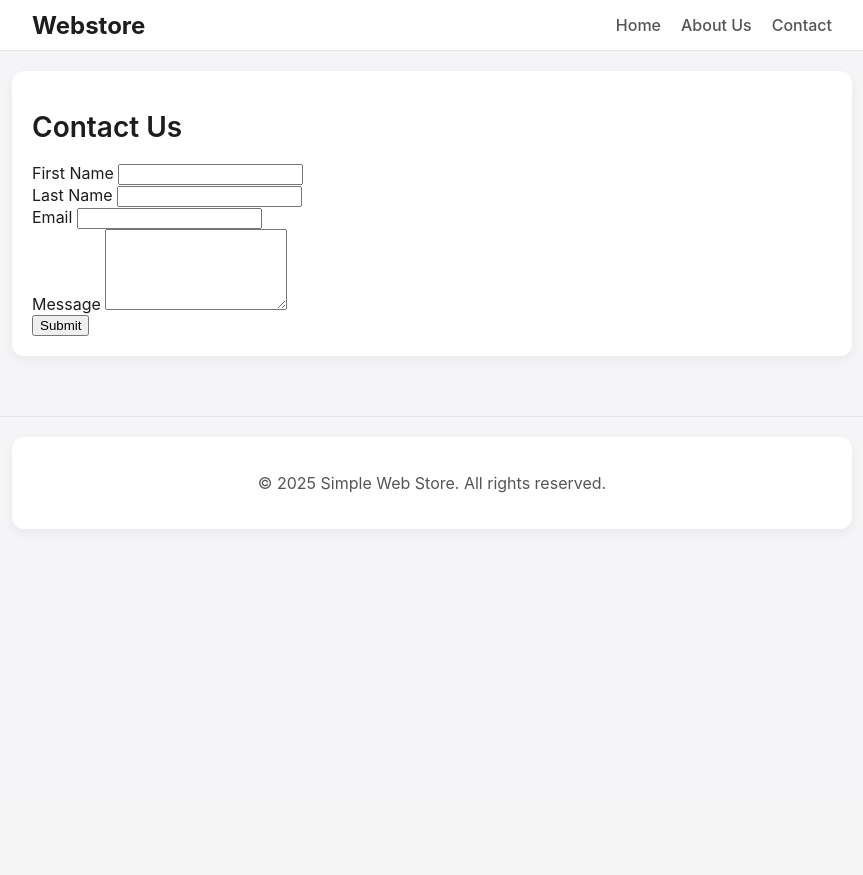
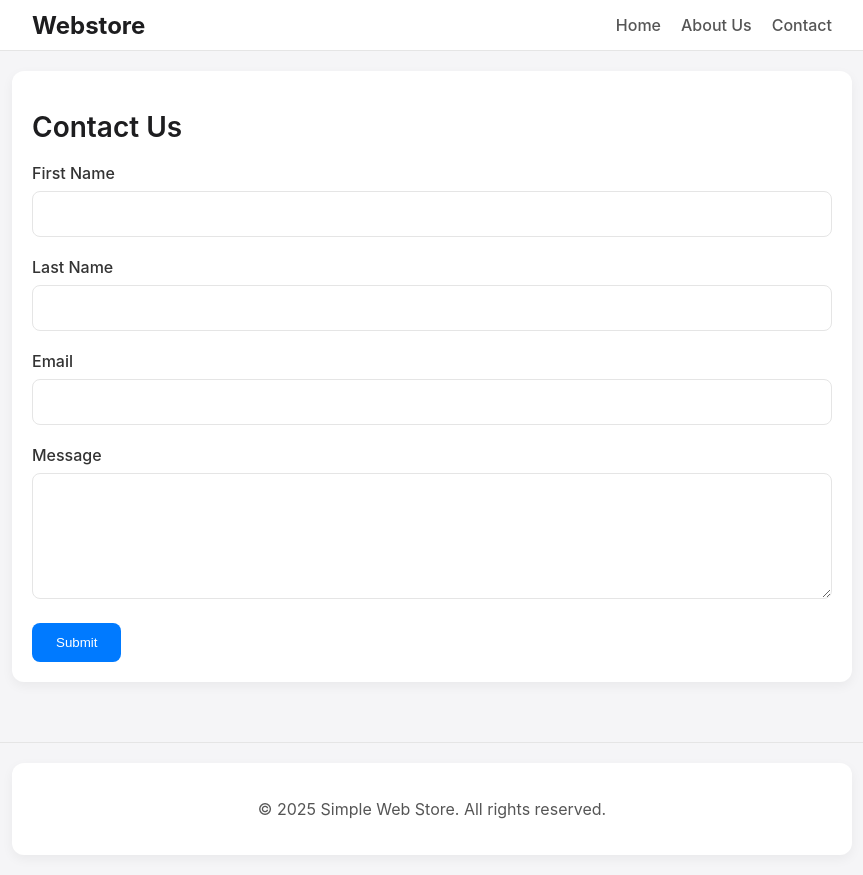
Before and after one commit to Je12emy/Simple-Task-Webstore, a Flask app: page /contact in a window 1280 px wide. Shown: the whole page, without its empty margins (208-1071 px from the left). Before the commit the page ends 493 px from the top, so only its background shows below. Run offline with Flask 3, Linux system fonts and the light colour scheme.

Commit message:
style: update contact

```diff
--- a/Code/Webstore/static/style.css
+++ b/Code/Webstore/static/style.css
@@ -219,3 +219,65 @@ a:hover {
   color: #555;
   border-top: 1px solid #e5e5e5;
 }
+
+/* Contact Form Styles */
+.form-group {
+  margin-bottom: 20px;
+}
+
+.form-group label {
+  display: block;
+  margin-bottom: 8px;
+  font-weight: 500;
+  color: #333;
+}
+
+.form-group input,
+.form-group textarea {
+  width: 100%;
+  padding: 12px;
+  border: 1px solid #e5e5e5;
+  border-radius: 8px;
+  font-size: 16px;
+  font-family: inherit;
+  box-sizing: border-box; /* Ensures padding doesn't affect width */
+  transition: border-color 0.2s ease, box-shadow 0.2s ease;
+}
+
+.form-group input:focus,
+.form-group textarea:focus {
+  outline: none;
+  border-color: #007aff;
+  box-shadow: 0 0 0 3px rgba(0, 122, 255, 0.1);
+}
+
+.btn {
+  display: inline-block;
+  padding: 12px 24px;
+  background-color: #007aff;
+  color: #fff;
+  border: none;
+  border-radius: 8px;
+  font-weight: 500;
+  cursor: pointer;
+  transition: background-color 0.2s ease;
+}
+
+.btn:hover {
+  background-color: #005ecb;
+}
+
+/* Flashed Messages */
+.flashes {
+  list-style: none;
+  padding: 0;
+  margin-bottom: 20px;
+}
+
+.flash-success {
+  background-color: #e6f9f0;
+  color: #008a4c;
+  padding: 15px;
+  border-radius: 8px;
+  border: 1px solid #c3e6cb;
+}
```
